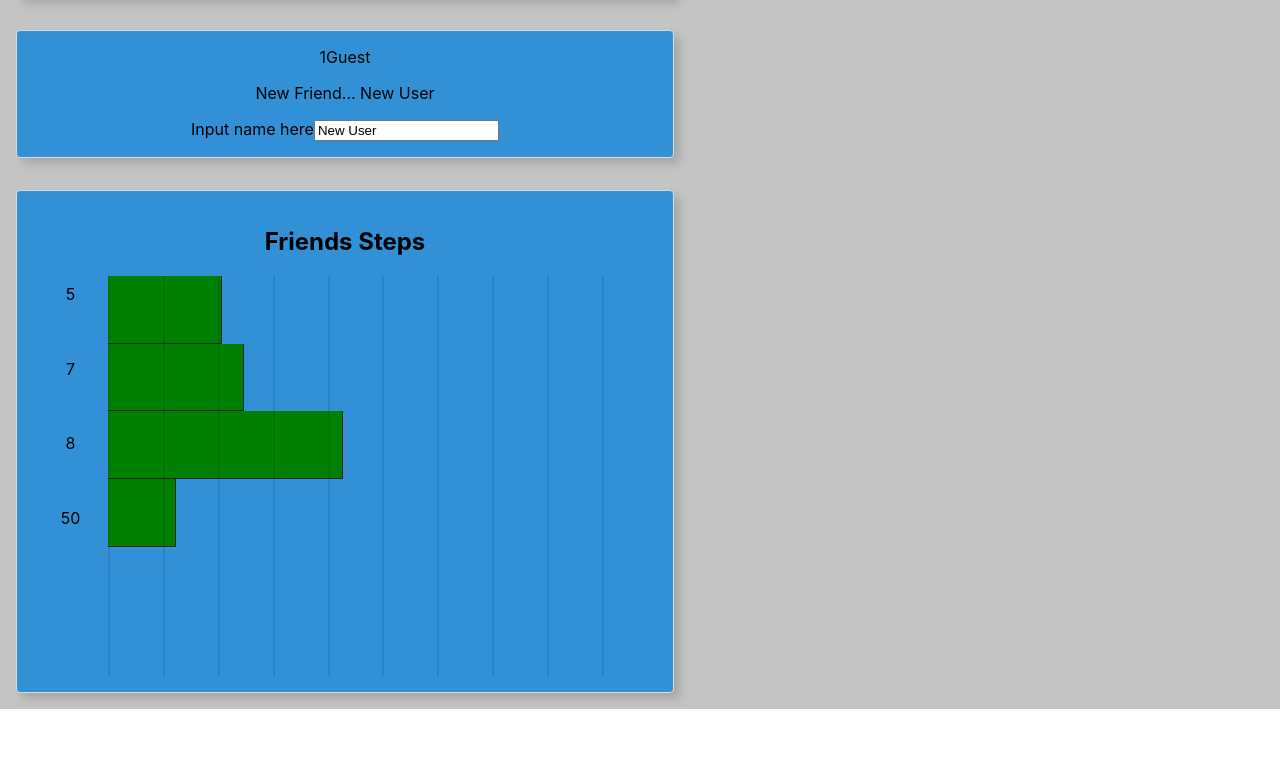
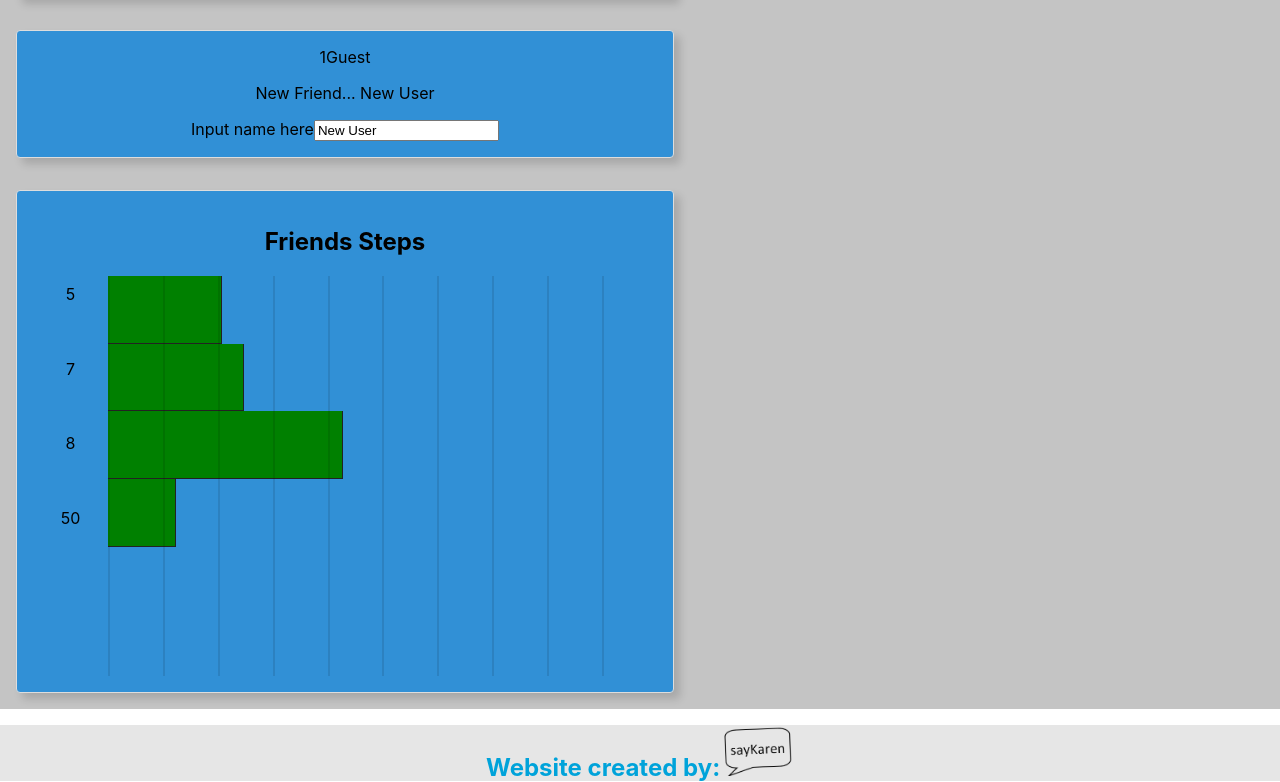
Before and after one commit to saykaren/GetFitter, a React (Create React App) app: page / in a window 1280 px wide. Shown: the part 2110-2892 px from the top of the page. Before the commit the page ends 2819 px from the top, so only its background shows below. Built offline with nearby package versions, Linux system fonts and the light colour scheme.

Commit message:
added footer to website

```diff
--- a/src/Components/App/App.css
+++ b/src/Components/App/App.css
@@ -77,6 +77,17 @@
   transition-duration: 2s;
 }
 
+.footer{
+  width: 100%;
+  height: 3.5rem;
+  word-wrap: break-word;
+  background-color: #e6e6e6;
+  color: #00a3da;
+  text-align: center;
+  font-size: 1.5rem;
+  bottom: 0;
+}
+
 .front{
   background: blue;
   position: absolute;
@@ -118,6 +129,10 @@
   flex-direction: row;
   flex-wrap: wrap;
   background-color: #C4C4C4;
+}
+
+#sayKarenLogo {
+  height: 3.2rem;
 }
 
 .sleepDetails {
--- a/src/Components/App/App.js
+++ b/src/Components/App/App.js
@@ -11,6 +11,7 @@ import userData from '../../data/users';
 import AboutMe from './AboutUser';
 import TempUserLookUp from './TempFile';
 import Hydration from './Hydration';
+import Footer from './Footer';
 
 
 
@@ -106,7 +107,7 @@ const App = () => {
         <TempUserLookUp Id={Id} name={name} email={email} friends={friends}/>
       </section>
       <footer className="footer">
-
+        <Footer />
       </footer>
     </div>
   );
--- /dev/null
+++ b/src/Components/App/Footer.js
@@ -0,0 +1,31 @@
+import React from 'react';
+import './App.css';
+import sayKarenLogo from '../../assets/sayKaren_Logo_transparent_7.2019.png'
+
+const Footer= ()=> (
+    <div>
+      <h1
+        className="footer"
+      >
+        <footer
+          id="footer"
+          className="footerDetails"
+        >
+          Website created by:
+          <a
+            href="http://saykaren.com"
+            target="_blank"
+            rel="noopener noreferrer"
+          >
+            <img src={sayKarenLogo}
+              className="footerDetails"
+              id="sayKarenLogo"
+              alt="sayKaren.com"
+            />
+          </a>
+        </footer>
+      </h1>
+    </div>
+  );
+
+export default Footer
```
Also changed, not shown: src/assets/sayKaren_Logo_transparent_7.2019.png (added).
